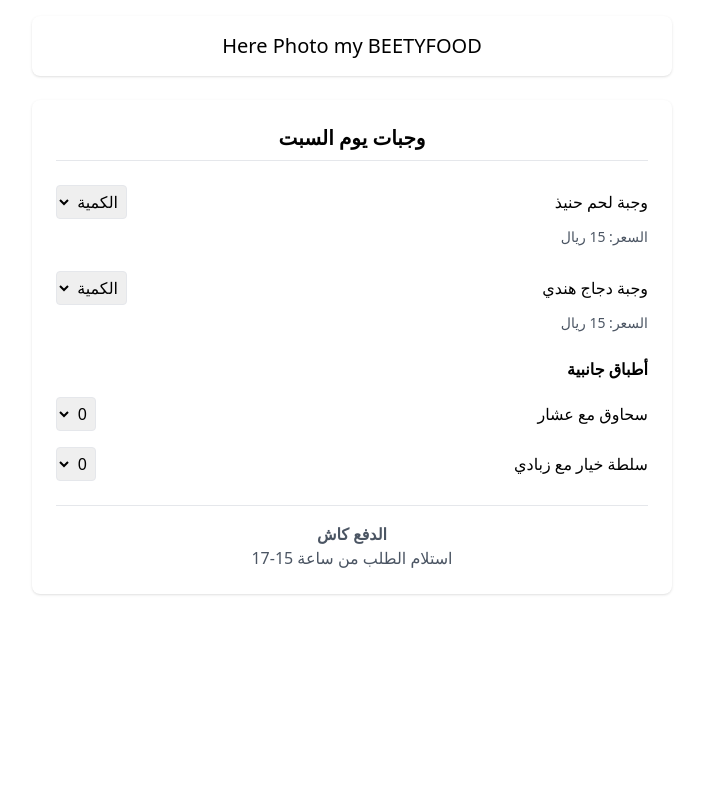
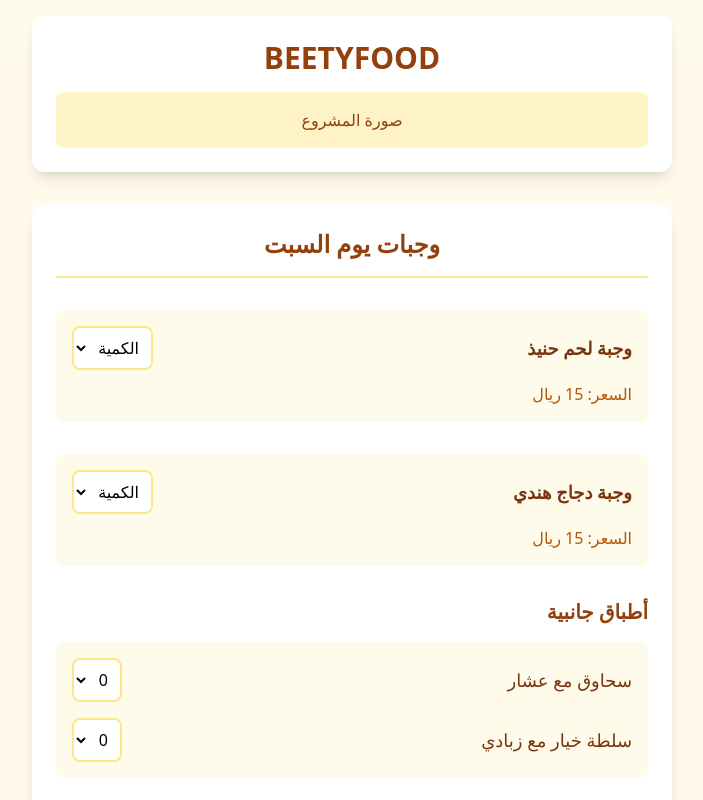
Before and after one commit to Fariping/BeetyFood, a Next.js app: page / in a window 1280 px wide. Shown: the top 800 px of the page, without its empty margins (288-991 px from the left). Built offline with nearby package versions, Linux system fonts and the light colour scheme.

Commit message:
Update page.js

```diff
--- a/app/page.js
+++ b/app/page.js
@@ -19,24 +19,30 @@ export default function Home() {
   }
 
   return (
+    <div className="min-h-screen bg-gradient-to-b from-amber-50 to-orange-50">
       <main className="max-w-2xl mx-auto p-4" dir="rtl">
         {/* صورة المشروع */}
-      <div className="bg-white rounded-lg shadow p-4 mb-6 text-center">
-        <h1 className="text-xl">Here Photo my BEETYFOOD</h1>
+        <div className="bg-white rounded-xl shadow-lg p-6 mb-8 transform hover:scale-[1.02] transition-transform">
+          <h1 className="text-3xl font-bold text-amber-800 text-center">BEETYFOOD</h1>
+          <div className="mt-4 bg-amber-100 p-4 rounded-lg">
+            <p className="text-center text-amber-800">صورة المشروع</p>
+          </div>
         </div>
 
         {/* قسم الطلبات */}
-      <div className="bg-white rounded-lg shadow p-6">
-        <h2 className="text-xl font-bold text-center border-b pb-2 mb-6">وجبات يوم السبت</h2>
+        <div className="bg-white rounded-xl shadow-lg p-6 mb-8">
+          <h2 className="text-2xl font-bold text-center text-amber-800 border-b-2 border-amber-200 pb-4 mb-8">
+            وجبات يوم السبت
+          </h2>
 
           {/* وجبة لحم حنيذ */}
-        <div className="mb-6">
-          <div className="flex justify-between items-center mb-2">
-            <label className="font-medium">وجبة لحم حنيذ</label>
+          <div className="mb-8 bg-amber-50 p-4 rounded-lg">
+            <div className="flex justify-between items-center mb-3">
+              <label className="text-lg font-semibold text-amber-900">وجبة لحم حنيذ</label>
               <select
                 value={meatQuantity}
                 onChange={(e) => setMeatQuantity(e.target.value)}
-              className="border rounded p-1"
+                className="border-2 border-amber-200 rounded-lg p-2 bg-white hover:border-amber-400 focus:ring-2 focus:ring-amber-300 focus:border-amber-400 outline-none"
               >
                 <option value="">الكمية</option>
                 {[...Array(15)].map((_, i) => (
@@ -44,17 +50,17 @@ export default function Home() {
                 ))}
               </select>
             </div>
-          <div className="text-gray-600 text-sm">السعر: 15 ريال</div>
+            <div className="text-amber-700 font-medium">السعر: 15 ريال</div>
           </div>
 
           {/* وجبة دجاج هندي */}
-        <div className="mb-6">
-          <div className="flex justify-between items-center mb-2">
-            <label className="font-medium">وجبة دجاج هندي</label>
+          <div className="mb-8 bg-amber-50 p-4 rounded-lg">
+            <div className="flex justify-between items-center mb-3">
+              <label className="text-lg font-semibold text-amber-900">وجبة دجاج هندي</label>
               <select
                 value={chickenQuantity}
                 onChange={(e) => setChickenQuantity(e.target.value)}
-              className="border rounded p-1"
+                className="border-2 border-amber-200 rounded-lg p-2 bg-white hover:border-amber-400 focus:ring-2 focus:ring-amber-300 focus:border-amber-400 outline-none"
               >
                 <option value="">الكمية</option>
                 {[...Array(15)].map((_, i) => (
@@ -62,20 +68,20 @@ export default function Home() {
                 ))}
               </select>
             </div>
-          <div className="text-gray-600 text-sm">السعر: 15 ريال</div>
+            <div className="text-amber-700 font-medium">السعر: 15 ريال</div>
           </div>
 
           {/* الأطباق الجانبية */}
-        <div className="mb-6">
-          <h3 className="font-bold mb-4">أطباق جانبية</h3>
+          <div className="mb-8">
+            <h3 className="text-xl font-bold text-amber-800 mb-4">أطباق جانبية</h3>
 
-          <div className="space-y-4">
+            <div className="space-y-4 bg-amber-50 p-4 rounded-lg">
               <div className="flex justify-between items-center">
-              <label>سحاوق مع عشار</label>
+                <label className="text-lg text-amber-900">سحاوق مع عشار</label>
                 <select
                   value={sideQuantity1}
                   onChange={(e) => handleSideQuantityChange('sahawiq', e.target.value)}
-                className="border rounded p-1"
+                  className="border-2 border-amber-200 rounded-lg p-2 bg-white hover:border-amber-400 focus:ring-2 focus:ring-amber-300 focus:border-amber-400 outline-none"
                 >
                   <option value="0">0</option>
                   <option value="1">1</option>
@@ -83,11 +89,11 @@ export default function Home() {
               </div>
 
               <div className="flex justify-between items-center">
-              <label>سلطة خيار مع زبادي</label>
+                <label className="text-lg text-amber-900">سلطة خيار مع زبادي</label>
                 <select
                   value={sideQuantity2}
                   onChange={(e) => handleSideQuantityChange('salad', e.target.value)}
-                className="border rounded p-1"
+                  className="border-2 border-amber-200 rounded-lg p-2 bg-white hover:border-amber-400 focus:ring-2 focus:ring-amber-300 focus:border-amber-400 outline-none"
                 >
                   <option value="0">0</option>
                   <option value="1">1</option>
@@ -97,11 +103,12 @@ export default function Home() {
           </div>
 
           {/* معلومات إضافية */}
-        <div className="text-center text-gray-600 border-t pt-4">
-          <p className="font-bold">الدفع كاش</p>
-          <p>استلام الطلب من ساعة 15-17</p>
+          <div className="text-center bg-amber-100 rounded-lg p-4">
+            <p className="font-bold text-amber-900 text-lg mb-2">الدفع كاش</p>
+            <p className="text-amber-800">استلام الطلب من ساعة 15-17</p>
           </div>
         </div>
       </main>
+    </div>
   )
 }
```
Lines whose indentation alone changed are shown as unchanged.
